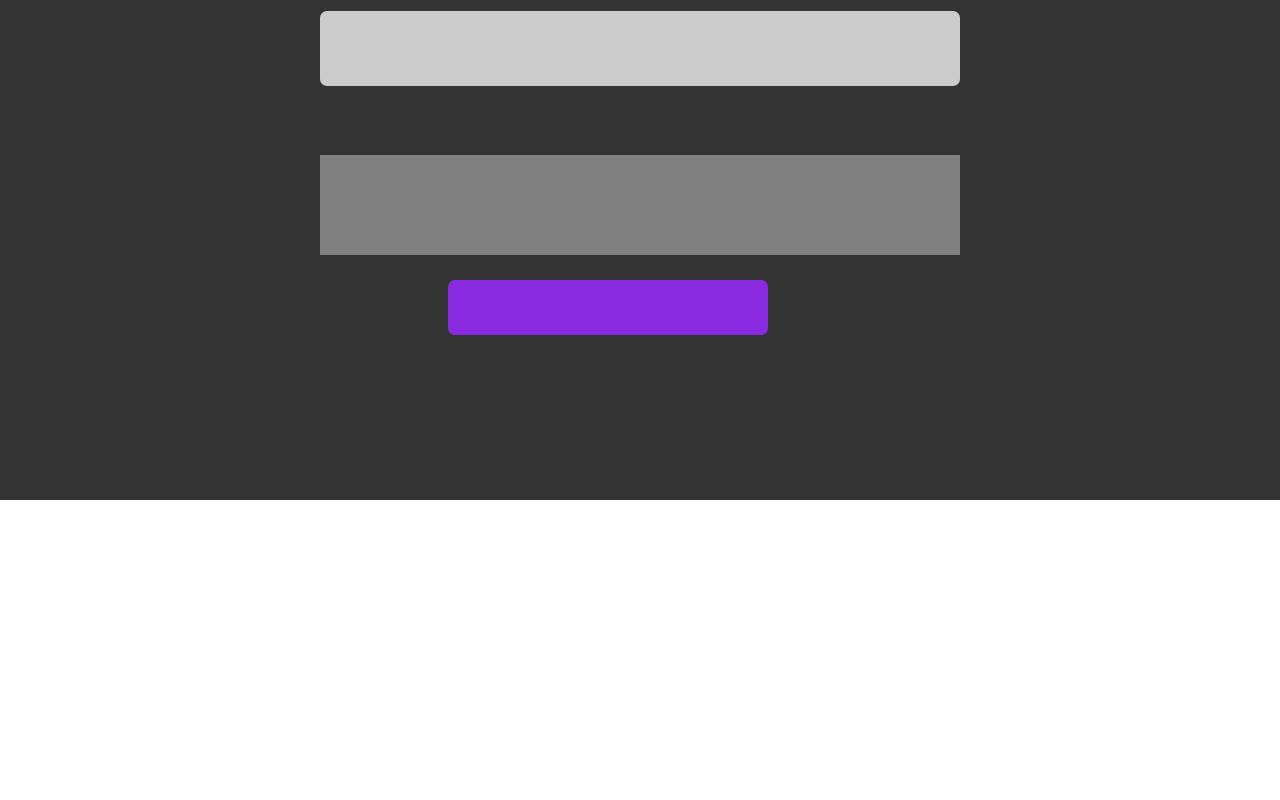
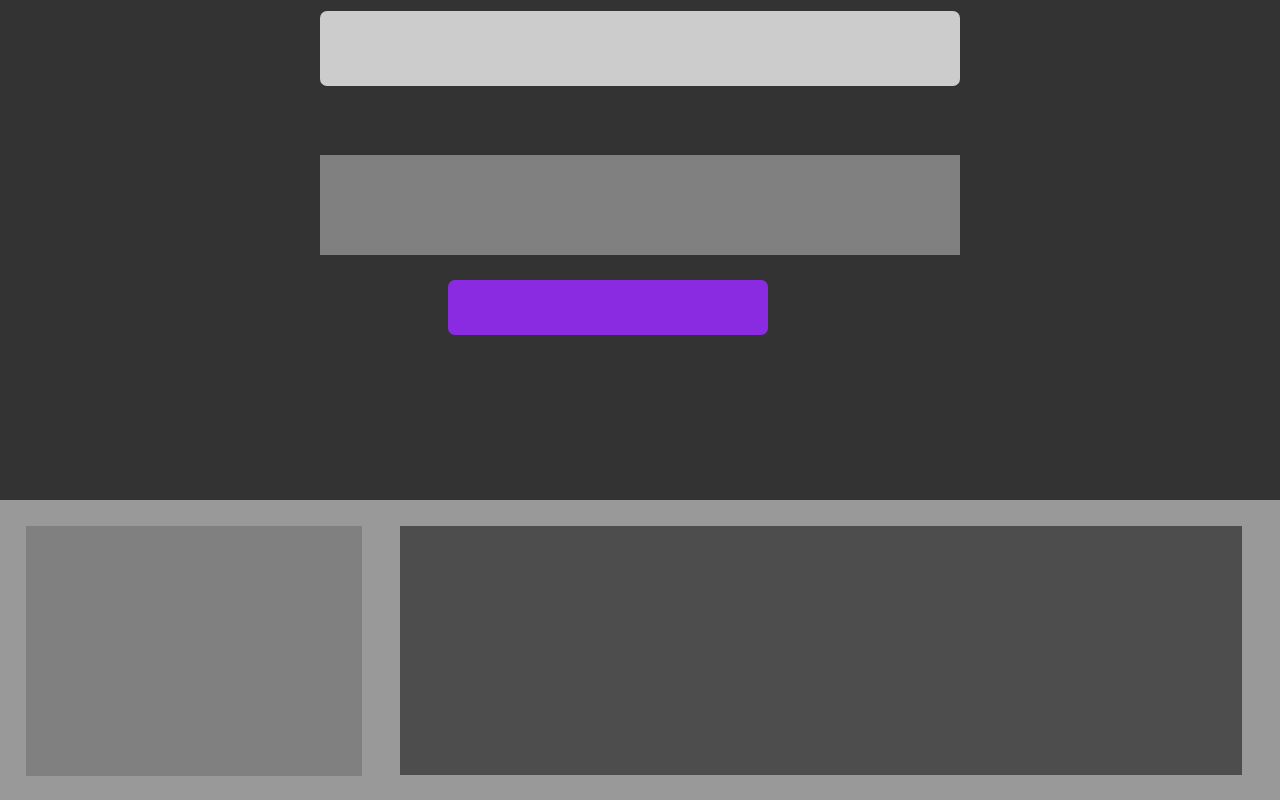
Before and after one commit to Mindo-Joseph/Design-Teardown, a plain HTML site: page index.html in a window 1280 px wide. Shown: the part 3102-3902 px from the top of the page. Before the commit the page ends 3602 px from the top, so only its background shows below. Drawn offline with Linux system fonts and the light colour scheme.

Commit message:
Add person of the week section

```diff
--- a/index.html
+++ b/index.html
@@ -125,6 +125,11 @@
             <div class="blue-button learn-more"></div>
         </div>
 
+        <div class="person-of-the-week">
+            <div class="profile"></div>
+            <div class="text-description"></div>
+        </div>
+
 
 
 
--- a/styles.css
+++ b/styles.css
@@ -289,3 +289,24 @@ main {
     margin-left: 35%;
     margin-top: 2%;
 }
+.person-of-the-week{
+    display: flex;
+    justify-content: space-around;
+
+    height: 300px;
+    background-color: hsl(0, 0%, 60%);
+}
+.profile{
+    height: 250px;
+    width: 30%;
+    background-color: gray;
+    display: inline-block;
+    margin-left: 2%;
+    margin-top: 2%;
+
+}
+.text-description{
+    width: 75%;
+    margin: 2% 3%;
+    background-color: hsl(0, 0%, 30%);
+}
```
